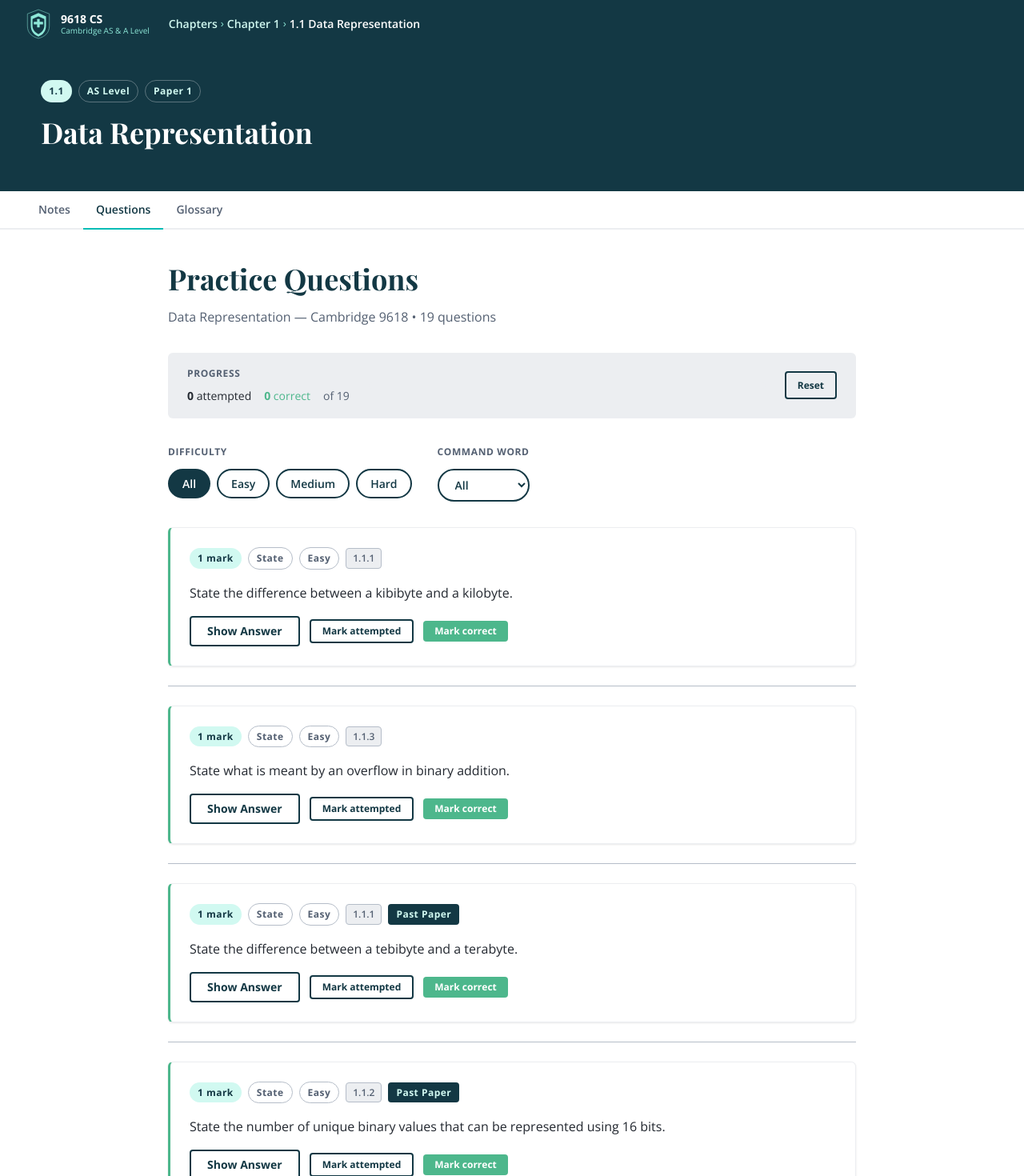
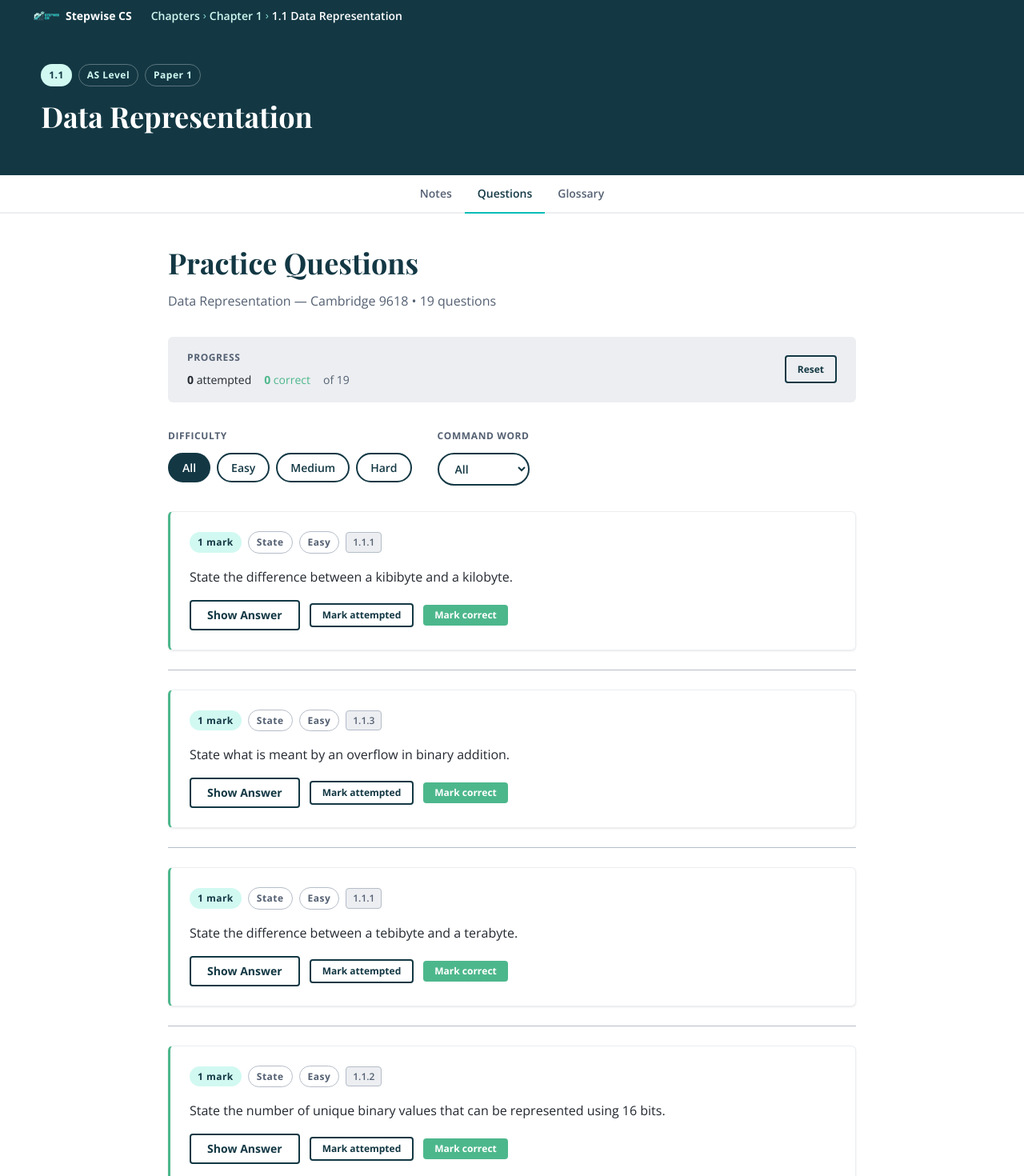
Before and after one commit to ricproenca/stepwise-cs, a Next.js app in the folder frontend/: page /topics/data-representation/questions in a window 1280 px wide. Shown: the top 1470 px of the page at 80% size. Built offline with nearby package versions, Linux system fonts and the light colour scheme.

Commit message:
header reworked

```diff
--- a/frontend/app/chapters/[chapter]/page.js
+++ b/frontend/app/chapters/[chapter]/page.js
@@ -1,6 +1,5 @@
 import { notFound } from 'next/navigation';
 import TopicCard from '../../../components/TopicCard';
-import Footer from '../../../components/Footer';
 import { chapters } from '../../../data/chapters';
 import styles from './page.module.css';
 
@@ -38,7 +37,6 @@ export default async function ChapterPage({ params }) {
         </div>
       </main>
 
-      <Footer topicLabel={`Chapter ${chapter.number} — ${chapter.title}`} />
     </>
   );
 }
--- a/frontend/app/layout.js
+++ b/frontend/app/layout.js
@@ -18,7 +18,7 @@ const playfairDisplay = Playfair_Display({
 });
 
 export const metadata = {
-  title: 'Cambridge 9618 CS — Revision',
+  title: 'Stepwise CS — Cambridge 9618 Revision',
   description: 'AS & A Level Computer Science (9618) revision notes, practice questions, and glossary.',
 };
 
--- a/frontend/app/page.js
+++ b/frontend/app/page.js
@@ -1,5 +1,4 @@
 import FilterTabs from '../components/FilterTabs';
-import Footer from '../components/Footer';
 import { chapters } from '../data/chapters';
 import styles from './page.module.css';
 
@@ -23,7 +22,6 @@ export default function HomePage() {
         <FilterTabs chapters={chapters} />
       </main>
 
-      <Footer />
     </>
   );
 }
--- a/frontend/app/topics/[topic]/layout.js
+++ b/frontend/app/topics/[topic]/layout.js
@@ -4,34 +4,21 @@ export function generateStaticParams() {
 
 import TopicHeader from '../../../components/TopicHeader';
 import TopicNav from '../../../components/TopicNav';
-import Footer from '../../../components/Footer';
-import Link from 'next/link';
 import { chapters } from '../../../data/chapters';
-import styles from './layout.module.css';
 
 export default async function TopicLayout({ children, params }) {
   const { topic } = await params;
-  const base = `/topics/${topic}`;
 
   const chapter = chapters.find(c => c.topics.some(t => t.slug === topic));
   const topicData = chapter?.topics.find(t => t.slug === topic) ?? {};
   const levelLabel = chapter?.level === 'AS' ? 'AS Level' : (chapter?.level ?? '');
   const paperLabel = chapter?.paper ?? '';
 
-  const footerLinks = (
-    <>
-      <Link href={base} className={styles.footerBtn}>Notes</Link>
-      <Link href={`${base}/questions`} className={styles.footerBtn}>Questions</Link>
-      <Link href={`${base}/glossary`} className={styles.footerBtn}>Glossary</Link>
-    </>
-  );
-
   return (
     <>
       <TopicHeader topicData={topicData} levelLabel={levelLabel} paperLabel={paperLabel} />
       <TopicNav topic={topic} />
       {children}
-      <Footer topicLabel={`Section ${topicData.ref} ${topicData.title}`} links={footerLinks} />
     </>
   );
 }
--- a/frontend/components/GlossaryTerm/GlossaryTerm.module.css
+++ b/frontend/components/GlossaryTerm/GlossaryTerm.module.css
@@ -2,7 +2,7 @@
   margin-bottom: var(--space-8);
   padding-bottom: var(--space-8);
   border-bottom: 1px solid var(--color-border);
-  scroll-margin-top: 80px;
+  scroll-margin-top: 56px;
 }
 
 .term:last-child { border-bottom: none; }
--- a/frontend/components/NavBar/NavBar.module.css
+++ b/frontend/components/NavBar/NavBar.module.css
@@ -3,7 +3,7 @@
   padding: 0 var(--space-8);
   display: flex;
   align-items: center;
-  height: 60px;
+  height: 40px;
   position: sticky;
   top: 0;
   z-index: 100;
@@ -13,26 +13,24 @@
 .logo {
   display: flex;
   align-items: center;
-  gap: var(--space-3);
+  gap: var(--space-2);
+  flex-shrink: 0;
   text-decoration: none;
-  flex-shrink: 0;
 }
 
-.logoMain {
-  display: block;
+.logoImg {
+  height: 30px;
+  width: 42px;
+  object-fit: cover;
+  object-position: left center;
+}
+
+.logoText {
   font-family: var(--font-body);
   font-size: var(--text-sm);
   font-weight: var(--fw-bold);
   color: var(--color-white);
-  line-height: 1.1;
-}
-
-.logoSub {
-  display: block;
-  font-family: var(--font-body);
-  font-size: 10px;
-  color: var(--color-cambridge-blue);
-  line-height: 1.2;
+  white-space: nowrap;
 }
 
 /* ── BREADCRUMB ───────────────────────────────────────────── */
--- a/frontend/components/NavBar/index.js
+++ b/frontend/components/NavBar/index.js
@@ -37,18 +37,9 @@ export default function NavBar() {
 
   return (
     <nav className={styles.nav} role="navigation" aria-label="Site navigation">
-      <Link href="/" className={styles.logo} aria-label="Cambridge 9618 home">
-        <svg width="32" height="38" viewBox="0 0 30 36" fill="none" aria-hidden="true" focusable="false">
-          <path d="M15 1L2 6v14c0 9 5.5 13 13 15C22.5 33 28 29 28 20V6L15 1z" fill="#133844" stroke="#8EE8D8" strokeWidth="0.5"/>
-          <path d="M15 5L6 9v11c0 7 4 11 9 13 5-2 9-6 9-13V9L15 5z" fill="#8EE8D8"/>
-          <path d="M15 9L8 12v8c0 5 3 8 7 10 4-2 7-5 7-10V12L15 9z" fill="#133844"/>
-          <rect x="13.5" y="12" width="3" height="10" rx="0.5" fill="#8EE8D8"/>
-          <rect x="9.5" y="15.5" width="11" height="3" rx="0.5" fill="#8EE8D8"/>
-        </svg>
-        <div>
-          <span className={styles.logoMain}>9618 CS</span>
-          <span className={styles.logoSub}>Cambridge AS &amp; A Level</span>
-        </div>
+      <Link href="/" className={styles.logo} aria-label="Stepwise CS home">
+        <img src="/assets/logo.png" alt="" className={styles.logoImg} />
+        <span className={styles.logoText}>Stepwise CS</span>
       </Link>
 
       {crumbs.length > 0 && (
--- a/frontend/components/QuestionCard/QuestionCard.module.css
+++ b/frontend/components/QuestionCard/QuestionCard.module.css
@@ -47,20 +47,6 @@
   background: transparent;
   border: 1px solid var(--color-border-medium);
   color: var(--color-text-secondary);
-}
-
-.badgeDark {
-  display: inline-flex;
-  align-items: center;
-  padding: 3px 10px;
-  border-radius: var(--radius-sm);
-  font-family: var(--font-body);
-  font-size: var(--text-xs);
-  font-weight: var(--fw-bold);
-  letter-spacing: var(--ls-wide);
-  white-space: nowrap;
-  background: var(--color-cambridge-dark-blue);
-  color: var(--color-cambridge-light-blue);
 }
 
 .tag {
--- a/frontend/components/QuestionCard/index.js
+++ b/frontend/components/QuestionCard/index.js
@@ -18,7 +18,6 @@ export default function QuestionCard({ question, onAttempted, onCorrect, attempt
         <span className={styles.badgeOutline}>{question.command}</span>
         <span className={styles.badgeOutline}>{question.difficulty}</span>
         <span className={styles.tag}>{question.ref}</span>
-        {question.pastPaper && <span className={styles.badgeDark}>Past Paper</span>}
       </header>
 
       {question.textHtml ? (
--- a/frontend/components/TopicNav/TopicNav.module.css
+++ b/frontend/components/TopicNav/TopicNav.module.css
@@ -3,6 +3,7 @@
   border-bottom: 2px solid var(--color-border);
   padding: 0 var(--space-8);
   display: flex;
+  justify-content: center;
 }
 
 .link {
--- a/frontend/next.config.mjs
+++ b/frontend/next.config.mjs
@@ -1,7 +1,6 @@
 /** @type {import('next').NextConfig} */
 const nextConfig = {
   output: 'export',
-  distDir: 'out',
 };
 
 export default nextConfig;
```
Also changed, not shown: frontend/public/assets/logo.png (added), 1 other file (tests, documents, lock files or other folders).
